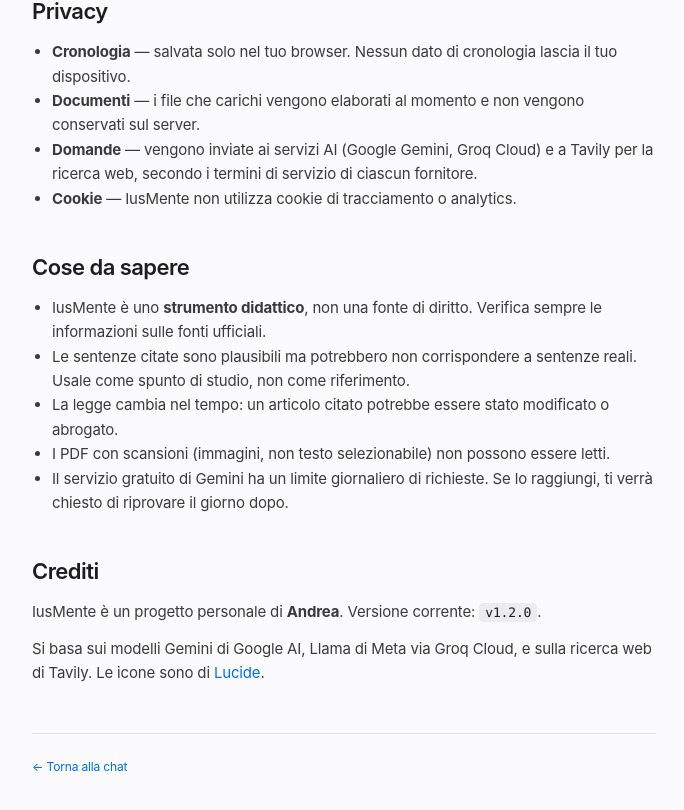
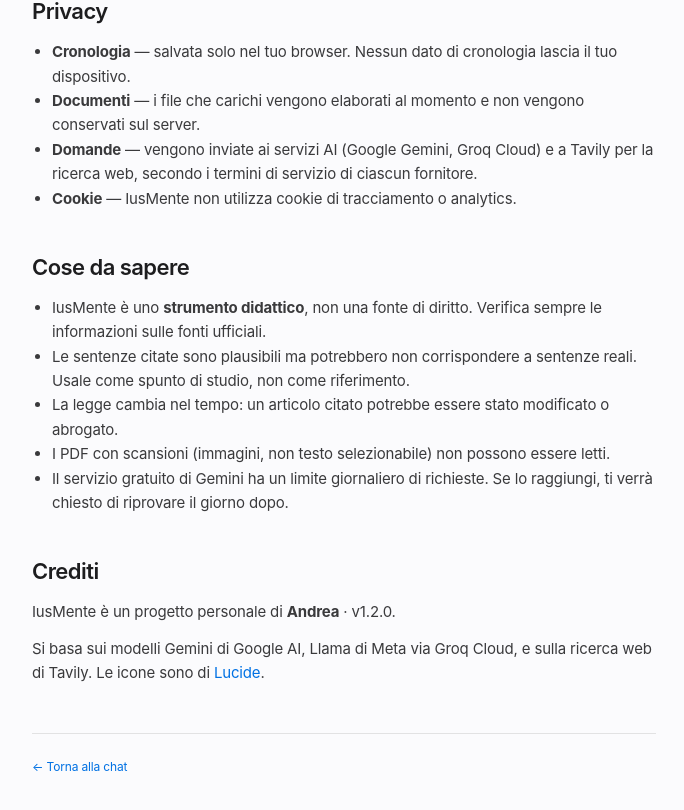
Before and after one commit to supergino/ailegge, a Next.js app: page /info in a window 1280 px wide. Shown: the part 2609-3419 px from the top of the page, without its empty margins (296-980 px from the left). Built offline with nearby package versions, Linux system fonts and the light colour scheme.

Commit message:
versione nel footer della pagina info

```diff
--- a/app/info/page.js
+++ b/app/info/page.js
@@ -226,8 +226,7 @@
         {/* ==================== CREDITI ==================== */}
         <Section title="Crediti">
           <p>
-            IusMente è un progetto personale di <strong>Andrea</strong>.
-            Versione corrente: <Code>v{pkg.version}</Code>.
+            IusMente è un progetto personale di <strong>Andrea</strong> · v{pkg.version}.
           </p>
           <p>
             Si basa sui modelli Gemini di Google AI, Llama di Meta via Groq Cloud,
```
